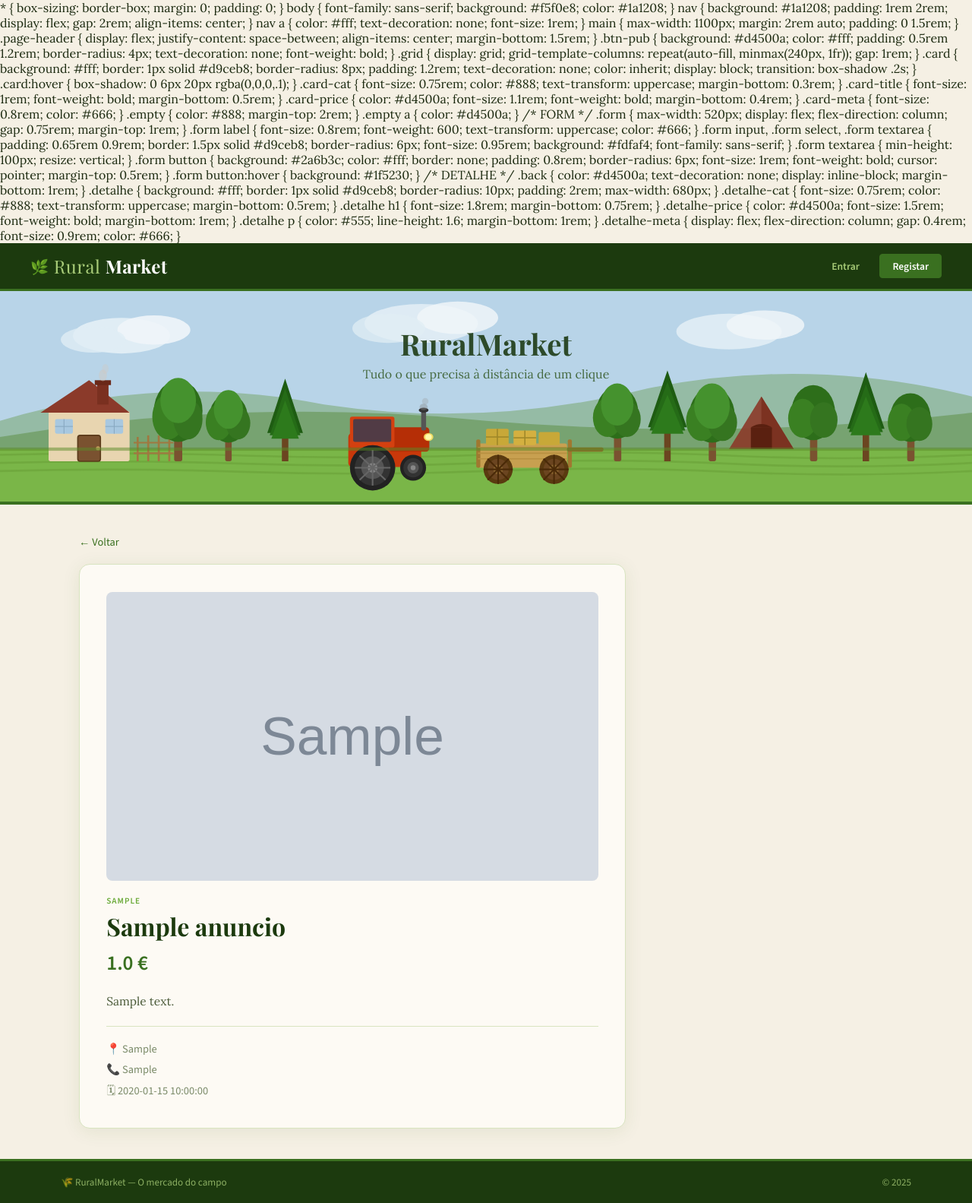
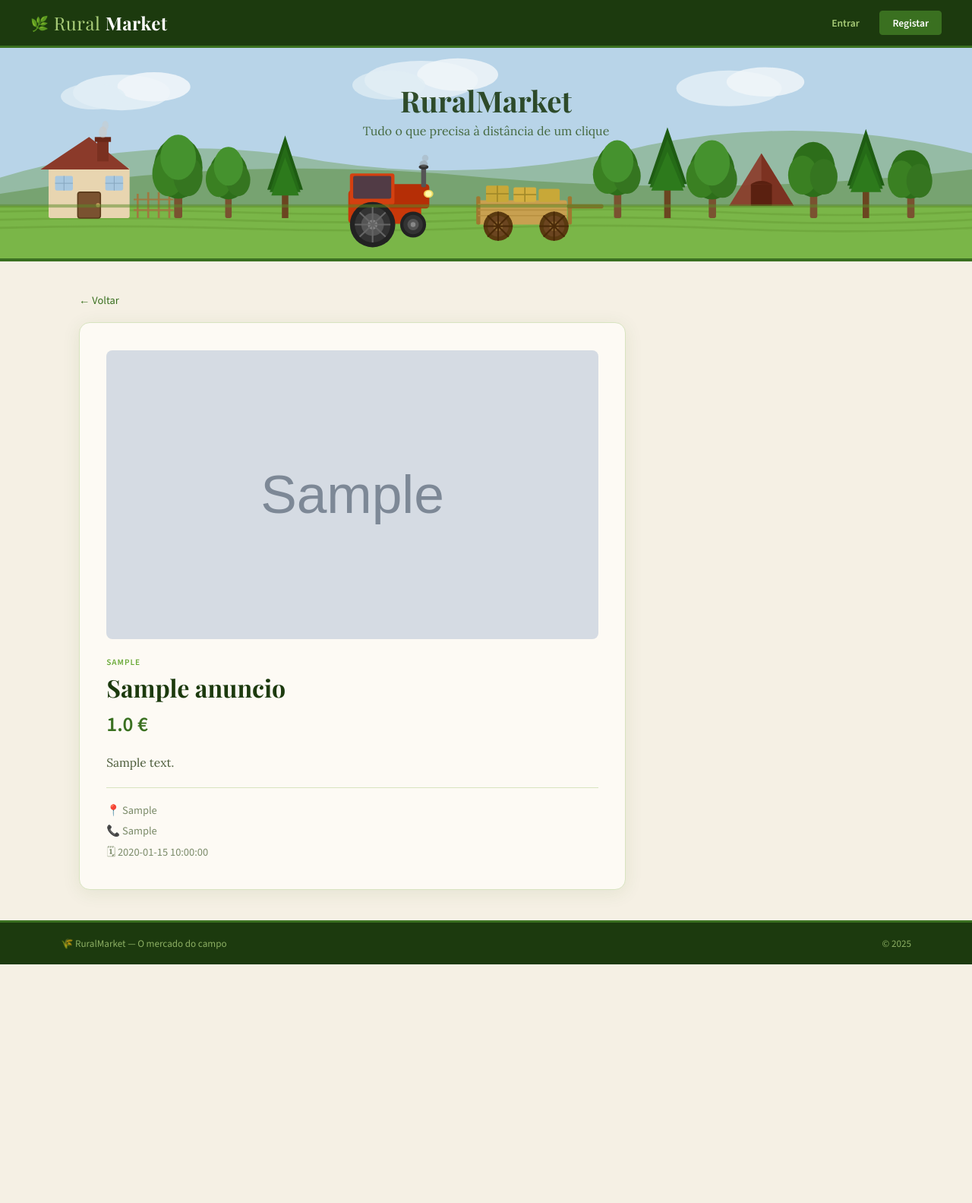
Before and after one commit to Carlos1261/ruralmarket, a Flask app: page /anuncio/1 in a window 1280 px wide. Shown: the whole page at 76% size. After the commit the page ends 1269 px from the top, so only its background shows below. Run offline with Flask 3, Linux system fonts and the light colour scheme; tables that the repository leaves empty hold one stand-in row (values such as "Sample post"); grey boxes marked "Sample" are stand-in pictures.

Commit message:
fix anuncio.html

```diff
--- a/templates/anuncio.html
+++ b/templates/anuncio.html
@@ -1,128 +1,44 @@
-* { box-sizing: border-box; margin: 0; padding: 0; }
-
-body {
-  font-family: sans-serif;
-  background: #f5f0e8;
-  color: #1a1208;
-}
-
-nav {
-  background: #1a1208;
-  padding: 1rem 2rem;
-  display: flex;
-  gap: 2rem;
-  align-items: center;
-}
-nav a { color: #fff; text-decoration: none; font-size: 1rem; }
-
-main { max-width: 1100px; margin: 2rem auto; padding: 0 1.5rem; }
-
-.page-header {
-  display: flex;
-  justify-content: space-between;
-  align-items: center;
-  margin-bottom: 1.5rem;
-}
-
-.btn-pub {
-  background: #d4500a;
-  color: #fff;
-  padding: 0.5rem 1.2rem;
-  border-radius: 4px;
-  text-decoration: none;
-  font-weight: bold;
-}
-
-.grid {
-  display: grid;
-  grid-template-columns: repeat(auto-fill, minmax(240px, 1fr));
-  gap: 1rem;
-}
-
-.card {
-  background: #fff;
-  border: 1px solid #d9ceb8;
-  border-radius: 8px;
-  padding: 1.2rem;
-  text-decoration: none;
-  color: inherit;
-  display: block;
-  transition: box-shadow .2s;
-}
-.card:hover { box-shadow: 0 6px 20px rgba(0,0,0,.1); }
-.card-cat { font-size: 0.75rem; color: #888; text-transform: uppercase; margin-bottom: 0.3rem; }
-.card-title { font-size: 1rem; font-weight: bold; margin-bottom: 0.5rem; }
-.card-price { color: #d4500a; font-size: 1.1rem; font-weight: bold; margin-bottom: 0.4rem; }
-.card-meta { font-size: 0.8rem; color: #666; }
-
-.empty { color: #888; margin-top: 2rem; }
-.empty a { color: #d4500a; }
-
-/* FORM */
-.form {
-  max-width: 520px;
-  display: flex;
-  flex-direction: column;
-  gap: 0.75rem;
-  margin-top: 1rem;
-}
-.form label { font-size: 0.8rem; font-weight: 600; text-transform: uppercase; color: #666; }
-.form input,
-.form select,
-.form textarea {
-  padding: 0.65rem 0.9rem;
-  border: 1.5px solid #d9ceb8;
-  border-radius: 6px;
-  font-size: 0.95rem;
-  background: #fdfaf4;
-  font-family: sans-serif;
-}
-.form textarea { min-height: 100px; resize: vertical; }
-.form button {
-  background: #2a6b3c;
-  color: #fff;
-  border: none;
-  padding: 0.8rem;
-  border-radius: 6px;
-  font-size: 1rem;
-  font-weight: bold;
-  cursor: pointer;
-  margin-top: 0.5rem;
-}
-.form button:hover { background: #1f5230; }
-
-/* DETALHE */
-.back { color: #d4500a; text-decoration: none; display: inline-block; margin-bottom: 1rem; }
-.detalhe { background: #fff; border: 1px solid #d9ceb8; border-radius: 10px; padding: 2rem; max-width: 680px; }
-.detalhe-cat { font-size: 0.75rem; color: #888; text-transform: uppercase; margin-bottom: 0.5rem; }
-.detalhe h1 { font-size: 1.8rem; margin-bottom: 0.75rem; }
-.detalhe-price { color: #d4500a; font-size: 1.5rem; font-weight: bold; margin-bottom: 1rem; }
-.detalhe p { color: #555; line-height: 1.6; margin-bottom: 1rem; }
-.detalhe-meta { display: flex; flex-direction: column; gap: 0.4rem; font-size: 0.9rem; color: #666; }
 {% extends "base.html" %}
 {% block content %}
+
 <a href="/anuncios" class="back">← Voltar</a>
+
 <div class="detalhe">
   {% if a['foto'] %}
     <img src="/static/fotos/{{ a['foto'] }}"
          style="width:100%;max-height:380px;object-fit:cover;border-radius:8px;margin-bottom:1.2rem">
   {% else %}
     <div class="detalhe-icon">
-      {% if a['categoria'] == 'Gado' %}🐄
-      {% elif a['categoria'] == 'Máquinas' %}🚜
-      {% elif a['categoria'] == 'Terrenos' %}🌾
-      {% elif a['categoria'] == 'Animais' %}🐑
+      {% if a['categoria'] == '🚜 Tratores e Máquinas' %}🚜
+      {% elif a['categoria'] == '🏠 Casas' %}🏠
+      {% elif a['categoria'] == '🚗 Carros' %}🚗
+      {% elif a['categoria'] == '🛒 Carretas e Reboques' %}🛒
+      {% elif a['categoria'] == '🌾 Terrenos Agrícolas' %}🌾
+      {% elif a['categoria'] == '🐄 Animais' %}🐄
+      {% elif a['categoria'] == '🔧 Ferramentas' %}🔧
+      {% elif a['categoria'] == '🌱 Produtos Agrícolas' %}🌱
       {% else %}📦{% endif %}
     </div>
   {% endif %}
+
   <div class="detalhe-cat">{{ a['categoria'] }}</div>
   <h1>{{ a['titulo'] }}</h1>
   <div class="detalhe-price">{{ a['preco'] }} €</div>
   <p>{{ a['descricao'] }}</p>
+
   <div class="detalhe-meta">
     <span>📍 {{ a['localizacao'] }}</span>
     <span>📞 {{ a['contacto'] }}</span>
     <span>🗓 {{ a['data'] }}</span>
   </div>
+
+  {% if user and user['admin'] %}
+    <a href="/admin/borrar/{{ a['id'] }}"
+       onclick="return confirm('Tens a certeza?')"
+       style="display:inline-block;margin-top:1.5rem;background:#c0392b;color:#fff;padding:0.5rem 1.2rem;border-radius:4px;text-decoration:none;font-family:sans-serif;font-size:0.875rem;">
+      🗑 Eliminar anúncio
+    </a>
+  {% endif %}
 </div>
+
 {% endblock %}
```
